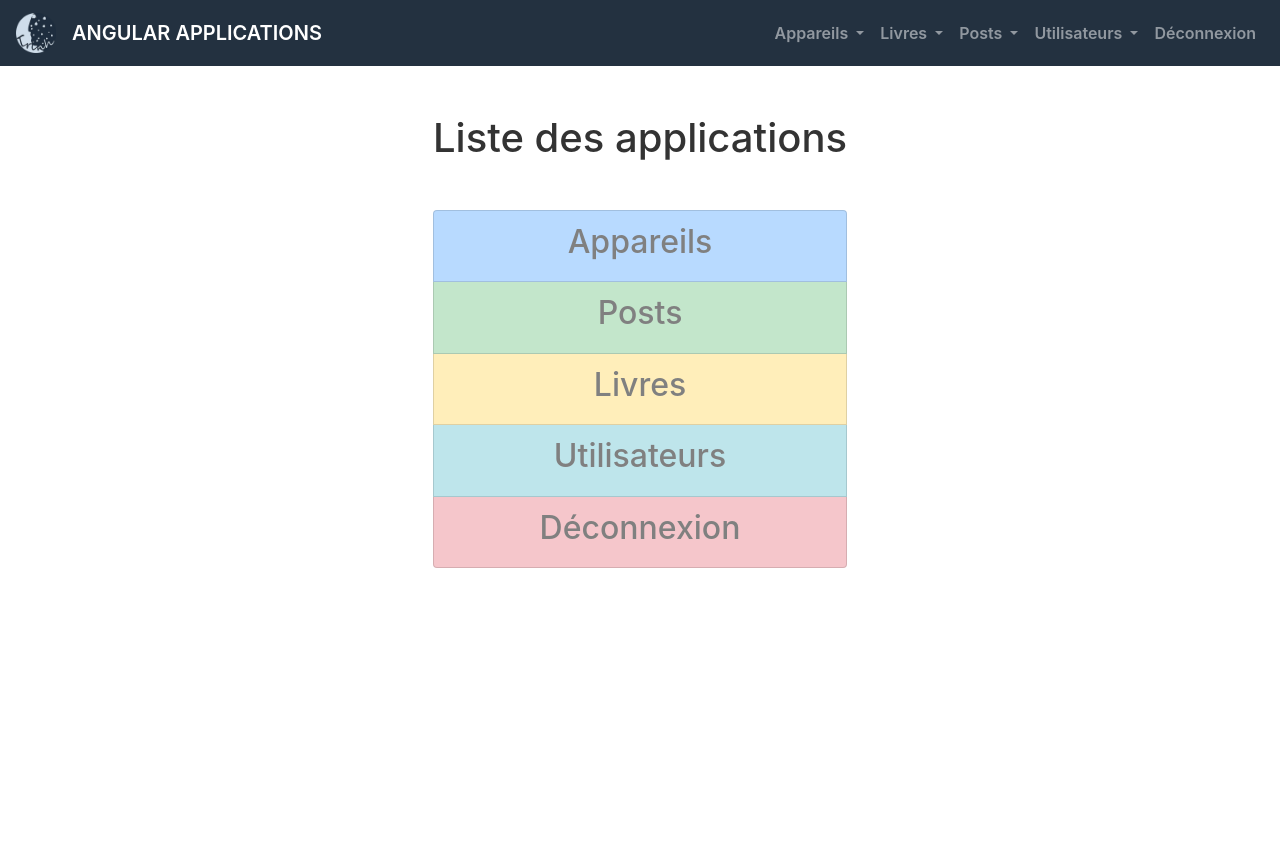
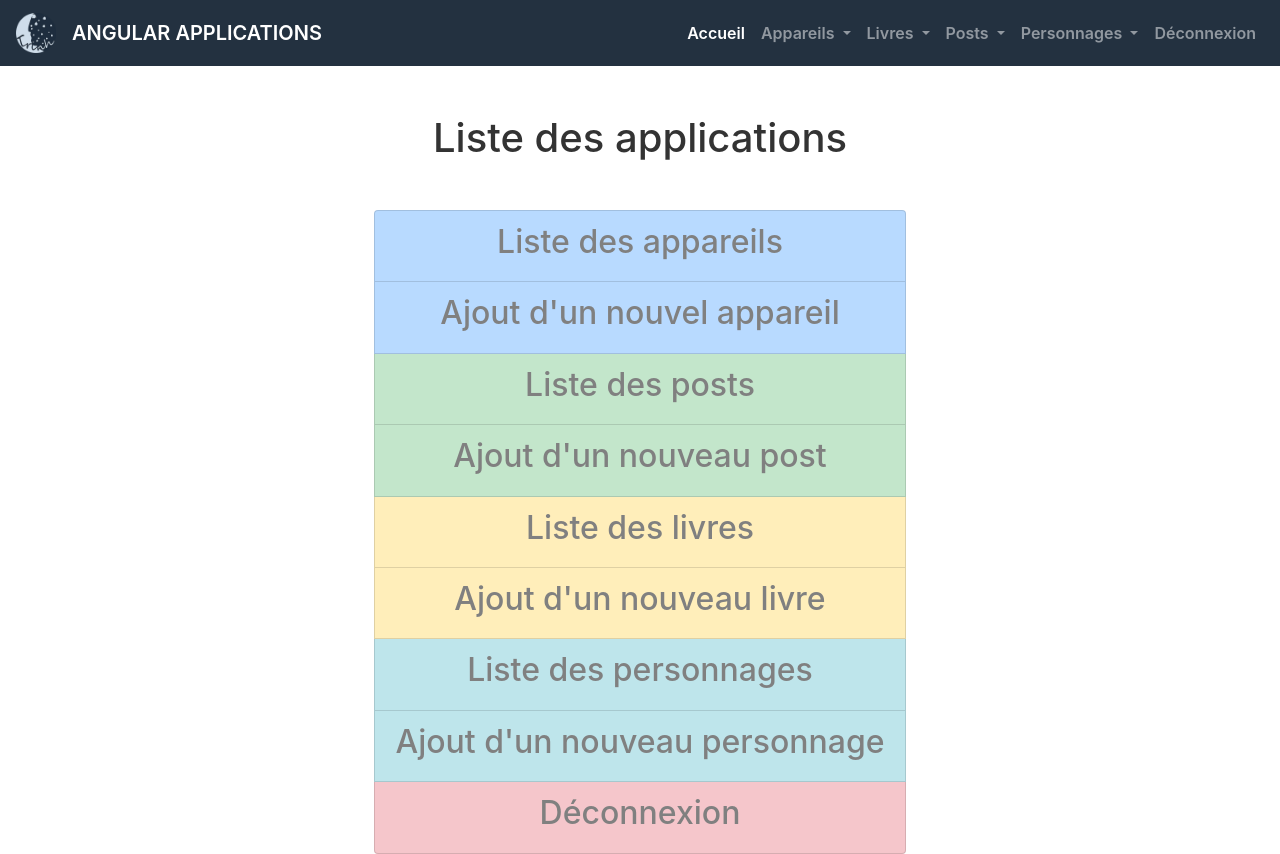
Before and after one commit to tuyetrinhvo/angular-app, an Angular app: page /app in a window 1280 px wide. Before the commit the page ends 800 px from the top, so only its background shows below. Built offline with nearby package versions, Linux system fonts and the light colour scheme; no server answers; sample sign-in values are in the browser's storage.

Commit message:
some modifs on routes and css

```diff
--- a/src/app/app-routing.module.ts
+++ b/src/app/app-routing.module.ts
@@ -32,7 +32,7 @@ const routes: Routes = [
   { path: 'auth/sign-in', component: SignInComponent },
   { path: 'auth/sign-up', component: SignUpComponent },
   { path: 'app', component: ApplicationListComponent },
-  { path: '', component: ApplicationListComponent },
+  { path: '', redirectTo: 'app', pathMatch: 'full' },
   { path: 'erreur/404', component: ErrorPageComponent },
   { path: '**', redirectTo: 'erreur/404' }
 ];
--- a/src/app/application-list/application-list.component.html
+++ b/src/app/application-list/application-list.component.html
@@ -10,11 +10,18 @@
     text-shadow: 1px 1px #000000;
   }
 
+  @media (max-width: 375px) {
+
+    h1,
+    h2 {
+      font-size: 1rem;
+    }
+  }
+
 </style>
-<div class="col-xs-12 col-lg-12">
+<div class="col-sm-12 col-lg-12">
   <h1 class="mb-5 text-center">Liste des applications</h1>
-  <ul class="list-group">
-
+  <ul class="list-group" *ngIf="!isAuth">
     <li class="list-group-item list-group-item-primary">
       <h2 class="text-center"><a routerLink="/appareils">Appareils</a></h2>
     </li>
@@ -25,16 +32,42 @@
       <h2 class="text-center"><a routerLink="/books">Livres</a></h2>
     </li>
     <li class="list-group-item list-group-item-info">
-      <h2 class="text-center"><a routerLink="/users">Utilisateurs</a></h2>
+      <h2 class="text-center"><a routerLink="/users">Personnages</a></h2>
     </li>
-    <li class="list-group-item list-group-item-danger" *ngIf="!isAuth">
+    <li class="list-group-item list-group-item-danger">
       <h2 class="text-center"><a routerLink="/auth/sign-in">Connexion</a></h2>
     </li>
-    <li class="list-group-item list-group-item-secondary" *ngIf="!isAuth">
+    <li class="list-group-item list-group-item-secondary">
       <h2 class="text-center"><a routerLink="/auth/sign-up">Inscription</a></h2>
     </li>
-    <li class="list-group-item list-group-item-danger" *ngIf="isAuth">
-      <h2 class="text-center" (click)="onSignOut()">Déconnexion</h2>
+  </ul>
+  <ul class="list-group" *ngIf="isAuth">
+    <li class="list-group-item list-group-item-primary">
+      <h2 class="text-center"><a routerLink="/appareils">Liste des appareils</a></h2>
+    </li>
+    <li class="list-group-item list-group-item-primary">
+      <h2 class="text-center"><a routerLink="/appareils/new-appareil">Ajout d'un nouvel appareil</a></h2>
+    </li>
+    <li class="list-group-item list-group-item-success">
+      <h2 class="text-center"><a routerLink="/posts">Liste des posts</a></h2>
+    </li>
+    <li class="list-group-item list-group-item-success">
+      <h2 class="text-center"><a routerLink="/posts/new-post">Ajout d'un nouveau post</a></h2>
+    </li>
+    <li class="list-group-item list-group-item-warning">
+      <h2 class="text-center"><a routerLink="/books">Liste des livres</a></h2>
+    </li>
+    <li class="list-group-item list-group-item-warning">
+      <h2 class="text-center"><a routerLink="/books/new-book">Ajout d'un nouveau livre</a></h2>
+    </li>
+    <li class="list-group-item list-group-item-info">
+      <h2 class="text-center"><a routerLink="/users">Liste des personnages</a></h2>
+    </li>
+    <li class="list-group-item list-group-item-info">
+      <h2 class="text-center"><a routerLink="/users/new-user">Ajout d'un nouveau personnage</a></h2>
+    </li>
+    <li class="list-group-item list-group-item-danger">
+      <h2 class="text-center" (click)="onSignOut()" style="cursor: pointer;">Déconnexion</h2>
     </li>
   </ul>
 </div>
--- a/src/app/header/header.component.html
+++ b/src/app/header/header.component.html
@@ -2,6 +2,12 @@
   nav {
     background-color: #233140;
     font-weight: 600;
+  }
+
+  @media (max-width: 375px) {
+    a#angular-app {
+      display: none;
+    }
   }
 
 </style>
@@ -9,7 +15,7 @@
   <a class="navbar-brand" href="https://ttvo.fr" target="_blank">
     <img width="40" alt="Logo Trinh" src="/assets/img/logo192.png" />
   </a>
-  <a class="navbar-brand" routerLink="/app">ANGULAR APPLICATIONS</a>
+  <a class="navbar-brand" routerLink="/app" id="angular-app">ANGULAR APPLICATIONS</a>
   <button class="navbar-toggler" type="button" data-toggle="collapse" data-target="#navbarTogglerDropdown"
           aria-controls="navbarToggler" aria-expanded="false" aria-label="Toggle navigation">
     <span class="navbar-toggler-icon"></span>
@@ -17,6 +23,9 @@
 
   <div class="collapse navbar-collapse" id="navbarTogglerDropdown">
     <ul class="navbar-nav ml-auto mt-2 mt-lg-0">
+      <li class="nav-item" routerLinkActive="active">
+        <a class="nav-link" routerLink="/app">Accueil</a>
+      </li>
       <li class="nav-item dropdown" routerLinkActive="active">
         <a class="nav-link dropdown-toggle" href="#" id="navbarDropdownMenuLink" data-toggle="dropdown"
            aria-haspopup="true" aria-expanded="false">
@@ -53,16 +62,16 @@
       <li class="nav-item dropdown" routerLinkActive="active">
         <a class="nav-link dropdown-toggle" href="#" id="navbarDropdownMenuLinkUser" data-toggle="dropdown"
            aria-haspopup="true" aria-expanded="false">
-          Utilisateurs
+          Personnages
         </a>
         <div class="dropdown-menu" aria-labelledby="navbarDropdownMenuLinkUser">
           <a class="dropdown-item" routerLink="/users">Liste</a>
           <div class="dropdown-divider"></div>
-          <a class="dropdown-item" routerLink="/users/new-user">Nouvel Utilisateur</a>
+          <a class="dropdown-item" routerLink="/users/new-user">Nouveau personnage</a>
         </div>
       </li>
       <li class="nav-item" routerLinkActive="active" *ngIf="isAuth">
-        <a class="nav-link" (click)="onSignOut()">Déconnexion</a>
+        <a class="nav-link" (click)="onSignOut()" style="cursor: pointer;">Déconnexion</a>
       </li>
       <li class="nav-item dropdown" routerLinkActive="active" *ngIf="!isAuth">
         <a class="nav-link dropdown-toggle" href="#" id="navbarDropdownMenuLinkUser" data-toggle="dropdown"
--- a/src/app/services/auth-guard.service.ts
+++ b/src/app/services/auth-guard.service.ts
@@ -1,14 +1,12 @@
 import { Injectable } from '@angular/core';
-import { ActivatedRouteSnapshot, CanActivate, Router, RouterStateSnapshot } from '@angular/router';
+import { CanActivate, Router } from '@angular/router';
 import { Observable } from 'rxjs/Observable';
-import { AuthService } from './auth.service';
 import * as firebase from 'firebase';
 
 @Injectable()
 export class AuthGuardService implements CanActivate {
 
-  constructor(
-    private router: Router) { }
+  constructor(private router: Router) { }
 
   canActivate(): Observable<boolean> | Promise<boolean> | boolean {
     return new Promise(
--- a/src/app/users/new-user/new-user.component.html
+++ b/src/app/users/new-user/new-user.component.html
@@ -1,5 +1,5 @@
 <div class="col-xs-12 col-lg-12">
-  <h2 class="mb-5 text-center">Nouvel utilisateur</h2>
+  <h2 class="mb-5 text-center">Nouveau personnage</h2>
   <form [formGroup]="userForm" (ngSubmit)="onSubmitForm()">
     <div class="form-group">
       <label for="firstName">Prénom</label>
@@ -21,16 +21,16 @@
       </select>
     </div>
     <div formArrayName="hobbies">
-      <h4>Vos intérêtes</h4>
+      <h4>Les loisirs préférés</h4>
       <div class="form-group" *ngFor="let hobbyControl of getHobbies().controls; let i=index">
         <input type="text" class="form-control" [formControlName]="i">
       </div>
-      <button type="button" class="btn btn-success btn-sm" (click)="onAddHobby()">Ajouter un intérêt</button>
+      <button type="button" class="btn btn-success btn-sm" (click)="onAddHobby()">Ajouter un loisir</button>
     </div>
     <div class="text-center">
       <button class="btn btn-primary mt-5"
               type="submit"
-              [disabled]="userForm.invalid">Enregistrer</button>
+              [disabled]="userForm.invalid">Ajouter</button>
     </div>
   </form>
 </div>
--- a/src/app/users/users-list/users-list.component.html
+++ b/src/app/users/users-list/users-list.component.html
@@ -1,12 +1,12 @@
 <div class="col-xs-12 col-lg-12">
-  <h2 class="mb-5 text-center">Liste des utilisateurs</h2>
+  <h2 class="mb-5 text-center">Liste des personnages</h2>
   <ul class="list-group">
     <li class="list-group-item" *ngFor="let user of users">
       <h3>{{ user.firstName }} {{ user.lastName }}</h3>
       <p class="mt-3">Son adresse d'email: {{ user.email }}</p>
       <p class="mt-3">Genre : {{ user.gender }}</p>
       <p *ngIf="user.hobbies && user.hobbies.length > 0">
-        Ses intérêts :
+        Ses loisirs préférés :
         <span *ngFor="let hobby of user.hobbies"> {{ hobby }},</span>
       </p>
     </li>
@@ -14,6 +14,6 @@
   <div class="text-center">
     <a class="btn btn-primary mt-5 mr-2"
        type="button"
-       routerLink="/users/new-user">Ajouter un utilisateur</a>
+       routerLink="/users/new-user">Ajouter un personnage</a>
   </div>
 </div>
```
